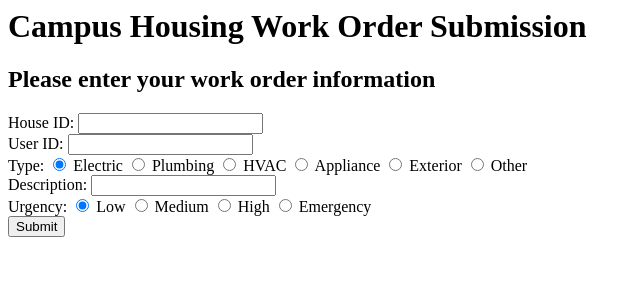
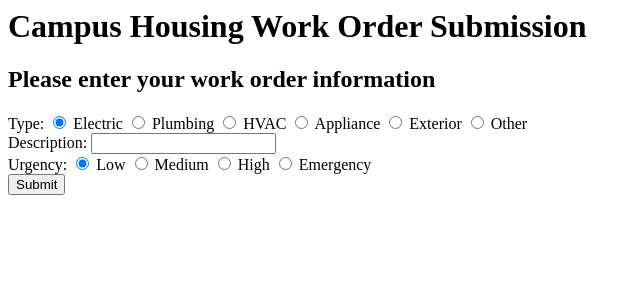
Before and after one commit to timtime4/EvilSpirit, a PHP site: page /makeWorkOrder.php in a window 1280 px wide. Shown: the top 300 px of the page, without its empty margins (0-642 px from the left). Run offline with PHP 8.4, Linux system fonts and the light colour scheme.

Commit message:
Remove the first two text inputs for make work order

```diff
--- a/makeWorkOrder.php
+++ b/makeWorkOrder.php
@@ -7,16 +7,6 @@
 		<h1>Campus Housing Work Order Submission</h1>
 		<h2>Please enter your work order information</h2>
 		<form id='houseID' action="workOrderSubmit.php" method="post">
-			<div>
-				<label>House ID:</label>
-				<input name="houseID" type="number">
-			</div>
-
-			<div>
-				<label>User ID:</label>
-				<input name="userID" type="number">
-			</div>
-
 			<div>
 				<label>Type:</label>
 				<input name="type" type="radio" value="ELECTRIC" checked> Electric
```
